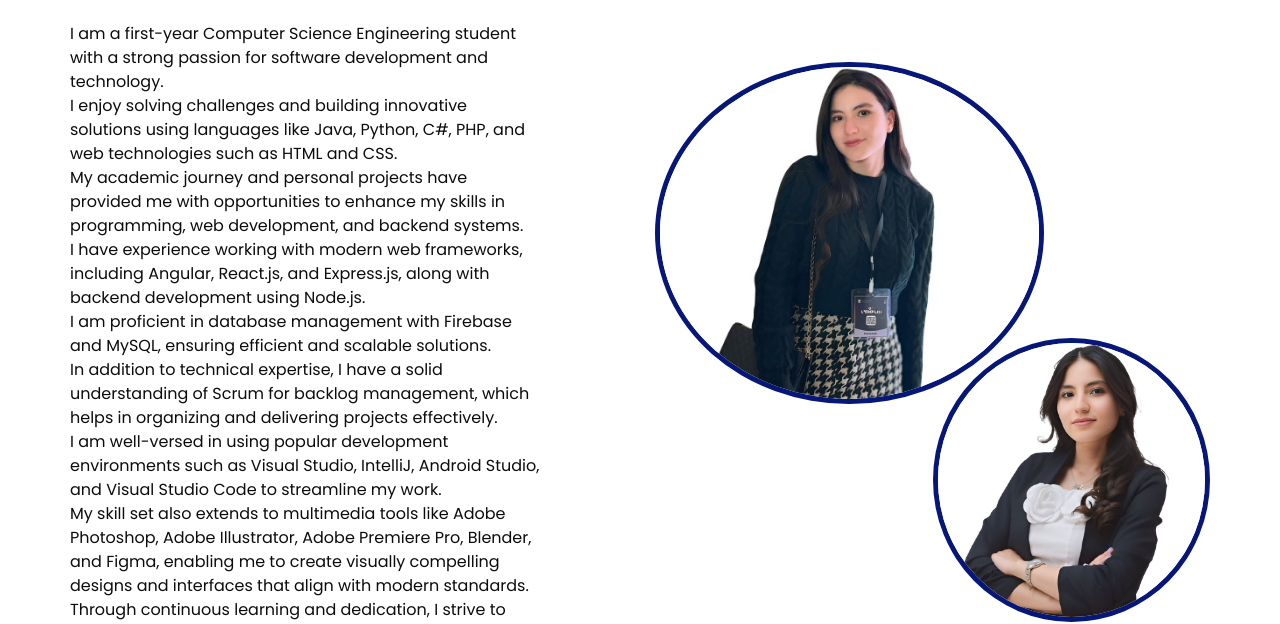
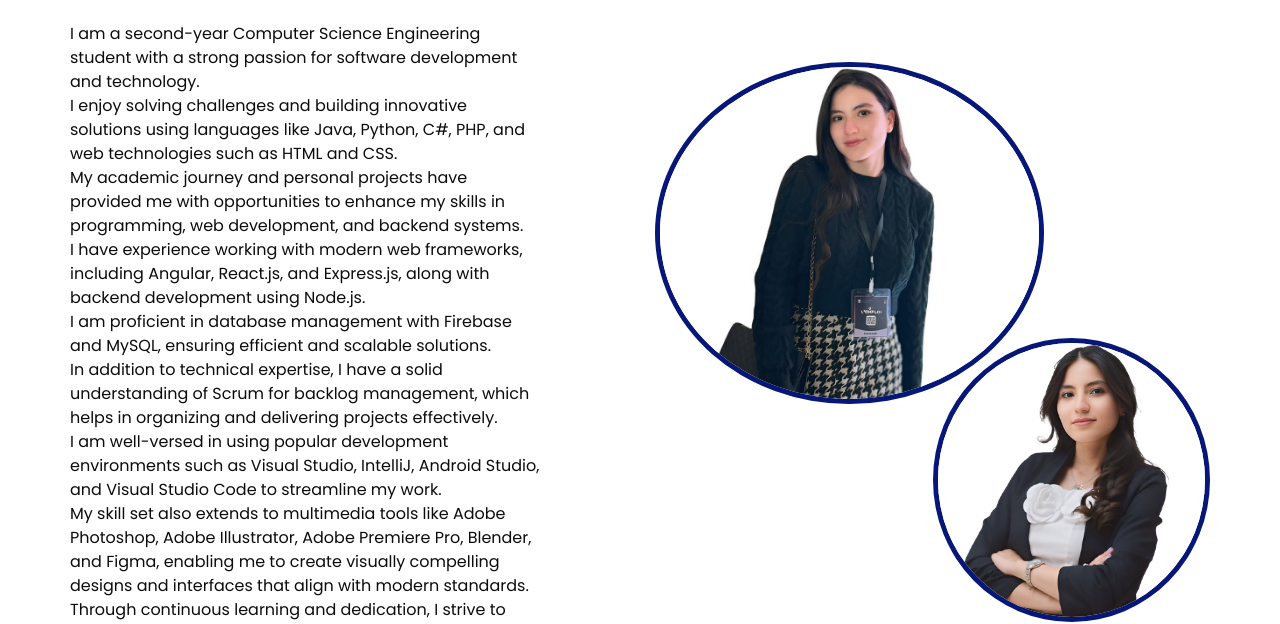
Before and after one commit to OnsElfekih/portfolio, a website: page about.html in a window 1280 px wide. Shown: the part 212-836 px from the top of the page. Drawn offline with nearby package versions, Linux system fonts and the light colour scheme.

Commit message:
changement

```diff
--- a/about.html
+++ b/about.html
@@ -88,7 +88,7 @@
               </h2>
             </div>
             <p>
-              I am a first-year Computer Science Engineering student with a strong passion for software development and technology.<br>
+              I am a second-year Computer Science Engineering student with a strong passion for software development and technology.<br>
               I enjoy solving challenges and building innovative solutions using languages like Java, Python, C#, PHP, and web technologies such as HTML and CSS.<br>
               My academic journey and personal projects have provided me with opportunities to enhance my skills in programming, web development, and backend systems.<br>
               I have experience working with modern web frameworks, including Angular, React.js, and Express.js, along with backend development using Node.js.<br>
```
Also changed, not shown: index.html (+1 -1 lines).
